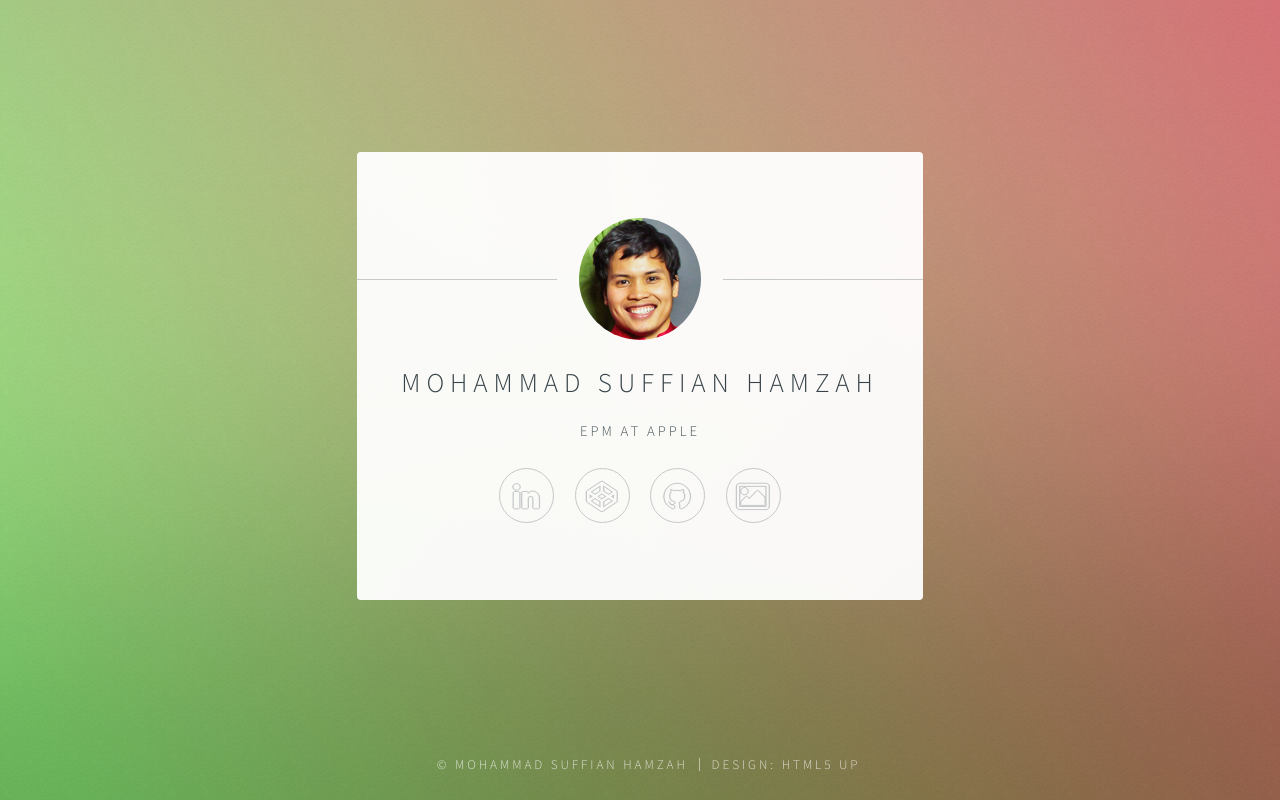
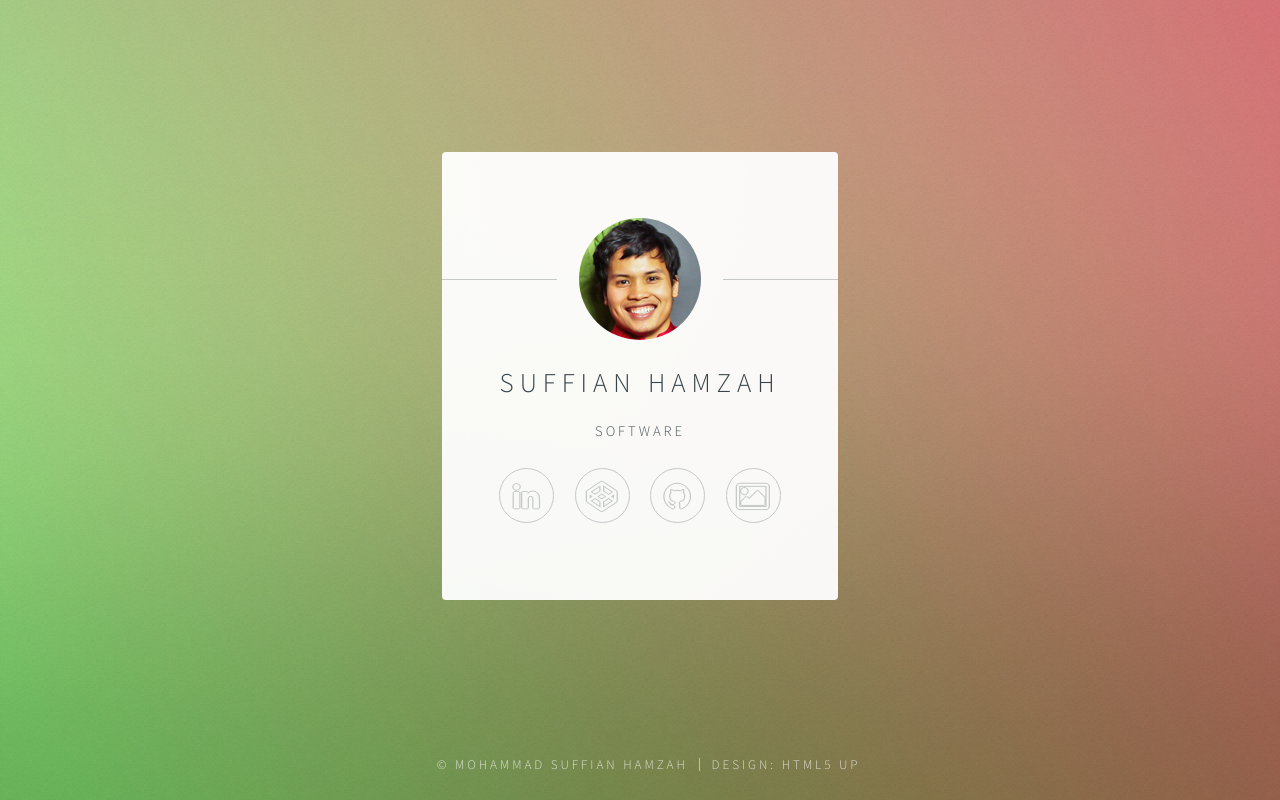
Before and after one commit to suffianhamzah/suffianhamzah.github.io, a plain HTML site: page index.html in a window 1280 px wide. Drawn offline with Linux system fonts and the light colour scheme.

Commit message:
updated index.html

```diff
--- a/index.html
+++ b/index.html
@@ -24,8 +24,8 @@ Free for personal and commercial use under the CCA 3.0 license (html5up.net/lice
 				<section id="main">
 					<header>
 						<span class="avatar"><img src="images/avatar.jpg" alt="" /></span>
-						<h1>Mohammad Suffian Hamzah</h1>
-						<p>EPM at Apple</p>
+						<h1>Suffian Hamzah</h1>
+						<p>Software</p>
 						<!--<p>Check out my yelp feature <a href="mockups/Yelper_mockup.pdf" target="_blank">mockup</a>.</p>-->
 					</header>
 					<!--
```
